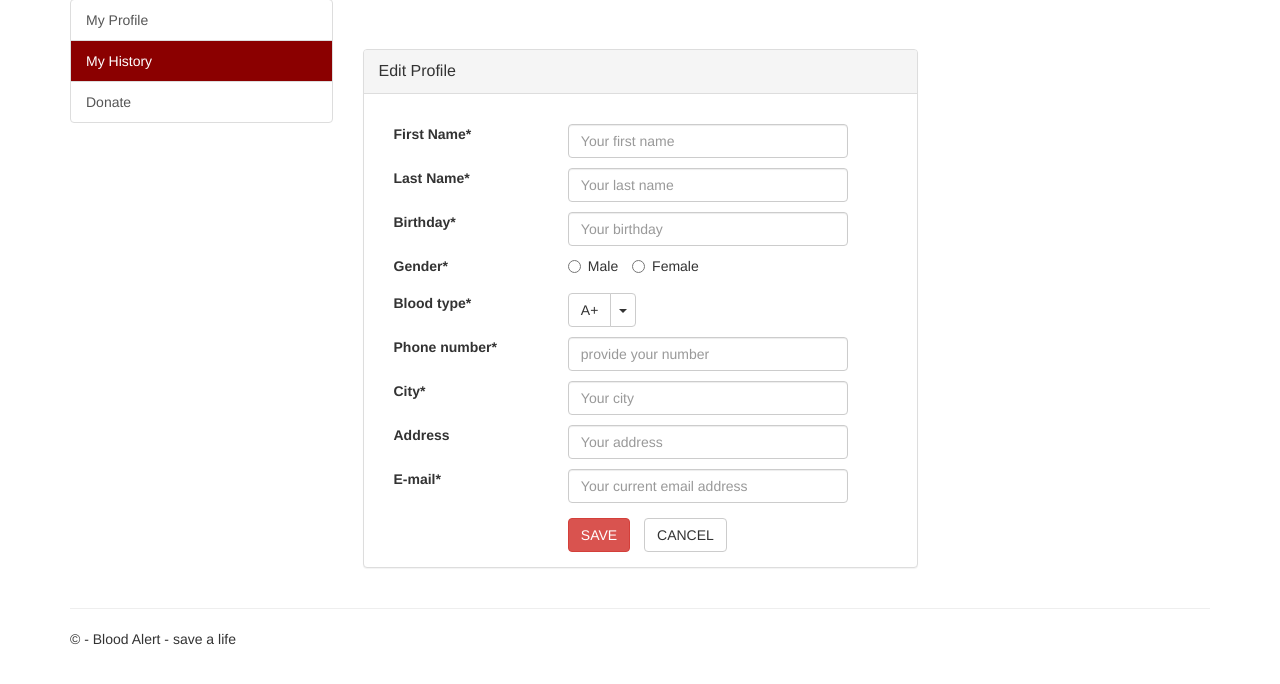
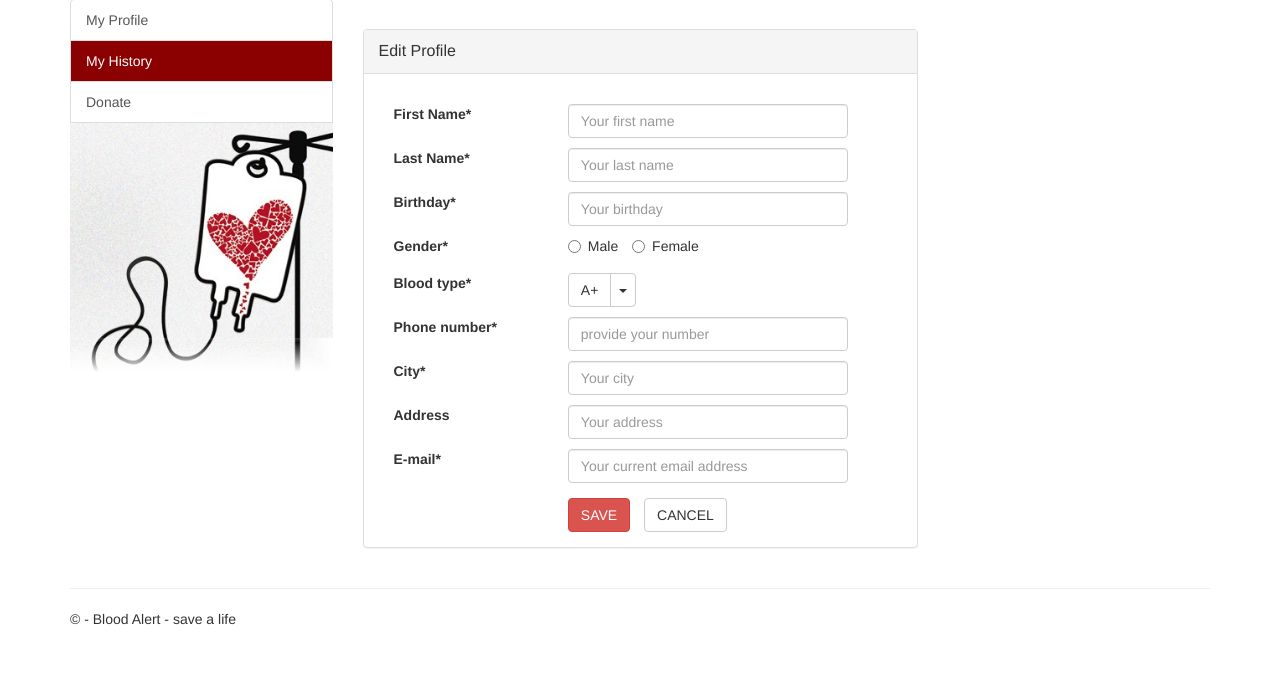
Before and after one commit to kennedyopokuasare/BloodAlert, a Flask app: template src/webClient/templates/profileEdit.html in a window 1280 px wide. Shown: the part 51-735 px from the top of the page. Run offline with Flask 2, Linux system fonts and the light colour scheme; the template is opened without the code that fills it, so the values that code supplies are empty; parts of the project's set-up code (start-up, migrations or seed data) failed here and were passed over.

Commit message:
adding image

```diff
--- a/src/webClient/templates/donor_layout.html
+++ b/src/webClient/templates/donor_layout.html
@@ -2,12 +2,12 @@
 
 {% block content %}
 <div class="row">
-	<div class="col-sm-4 col-md-3 sidebar">
+	<div class="col-sm-3 col-md-3 sidebar">
         <div class="list-group">
-
             <a href="{{ url_for('profile') }}" class="list-group-item">My Profile</a>
             <a href="{{ url_for('history') }}" class="list-group-item" style="background: darkred; color:white">My History</a>
             <a href="{{ url_for('donate') }}" class="list-group-item">Donate</a>
+            <img src="{{url_for('static', filename='images/image_1.png')}}" style="width: 100%;" />
         </div>
 	</div>
     {% block donorContent %}{% endblock %}
--- a/src/webClient/templates/profileEdit.html
+++ b/src/webClient/templates/profileEdit.html
@@ -1,7 +1,7 @@
 {% extends "donor_layout.html" %}
 {% block donorContent %}
 
-<div style=" margin-top:50px" class="col-xs-12 col-sm-6 col-md-6">
+<div style=" margin-top:30px" class="col-xs-12 col-sm-6 col-md-6">
     <div class="panel panel-default">
 
         <div class="panel-heading">
```
Also changed, not shown: src/webClient/static/images/image_1.png (added).
